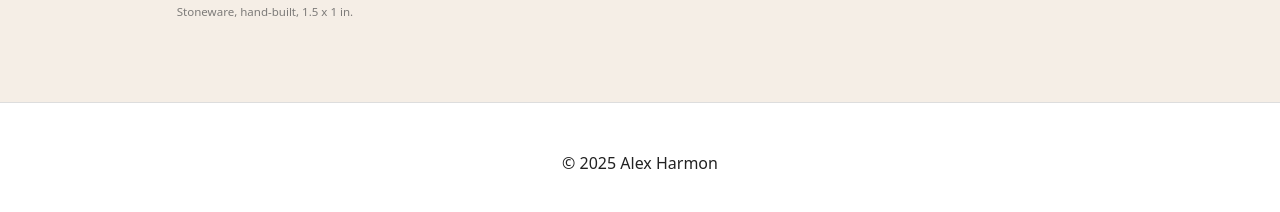
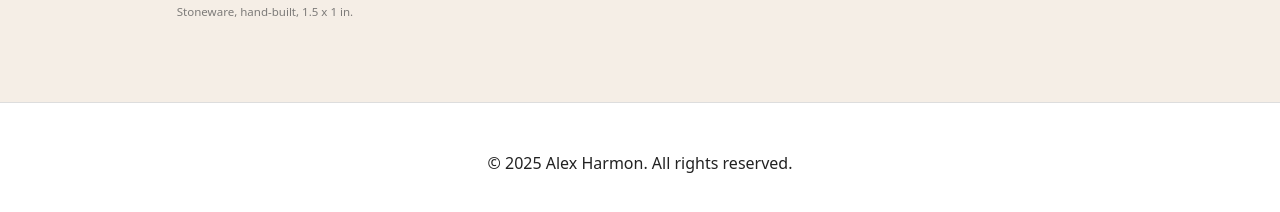
Before and after one commit to Erynn-Harmon-Ceramics/erynn-harmon-ceramics.github.io, a website: page index.html in a window 1280 px wide. Shown: the part 3901-4113 px from the top of the page. Drawn offline with Linux system fonts and the light colour scheme.

Commit message:
Final push

```diff
--- a/index.html
+++ b/index.html
@@ -113,7 +113,7 @@
   </main>
 
   <footer>
-    <p>© 2025 Alex Harmon</p>
+    <p>© 2025 Alex Harmon. All rights reserved.</p>
   </footer>
 
   <!-- Scripts -->
```
